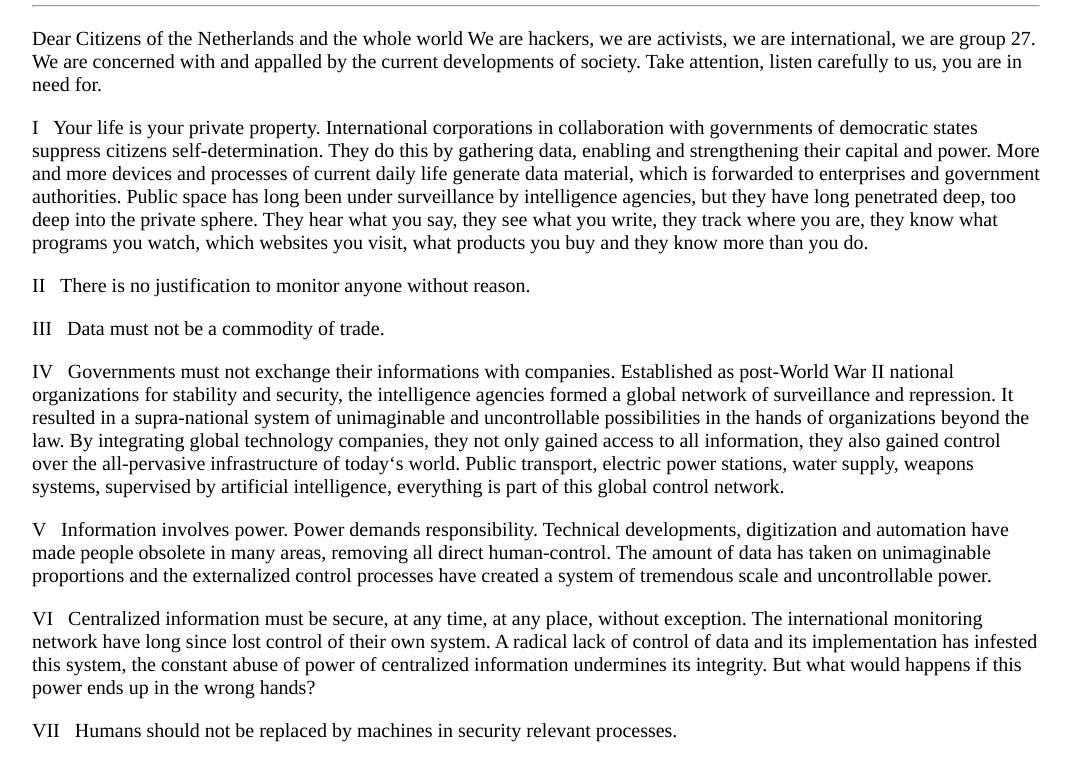
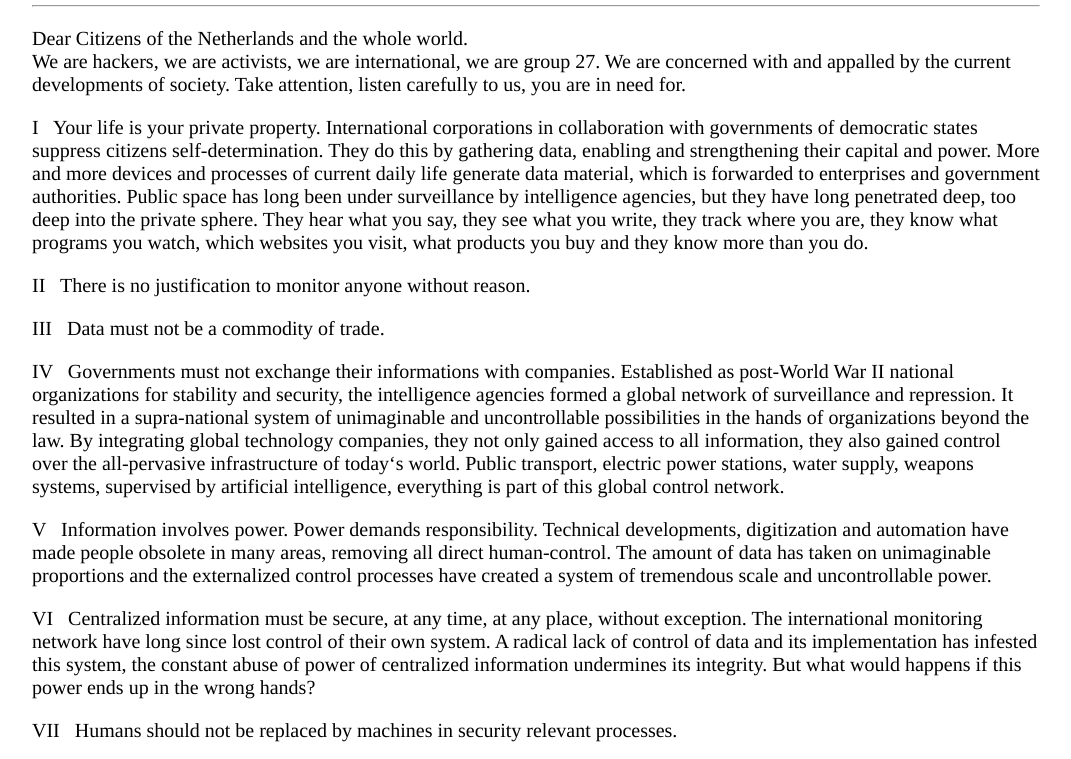
Before and after one commit to manifesto2027/manifesto2027.github.io, a plain HTML site: page index.html in a window 1280 px wide. Shown: the part 58-817 px from the top of the page, without its empty margins (104-1175 px from the left). Drawn offline with Linux system fonts and the light colour scheme.

Commit message:
spelfout

```diff
--- a/index.html
+++ b/index.html
@@ -13,7 +13,7 @@
   <div id="text">
   <p> &nbsp; Manifesto 2027 </p>
   <hr>
-<p> Dear Citizens of the Netherlands and the whole world
+<p> Dear Citizens of the Netherlands and the whole world.<br>
 We are hackers, we are activists, we are international, we are group 27.
 We are concerned with and appalled by the current developments of society.
 Take attention, listen carefully to us, you are in need for.</p>
```
